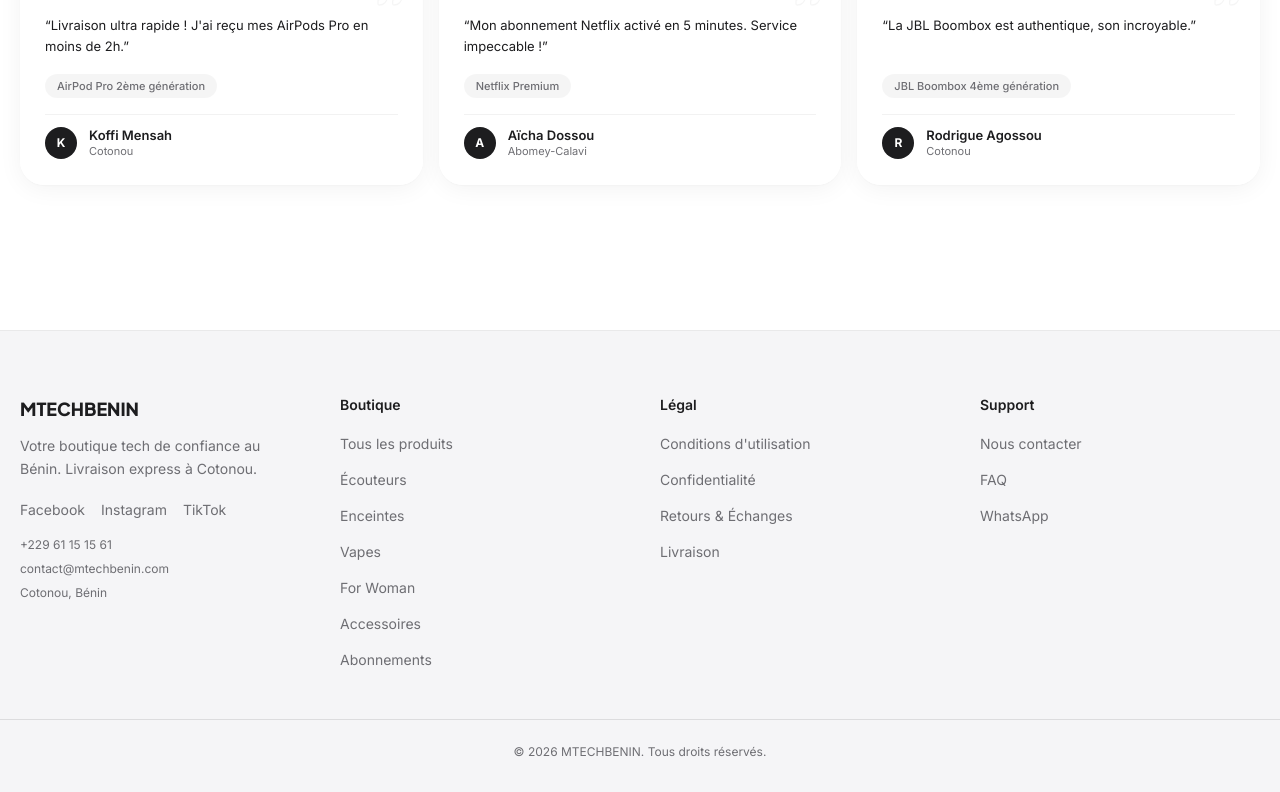
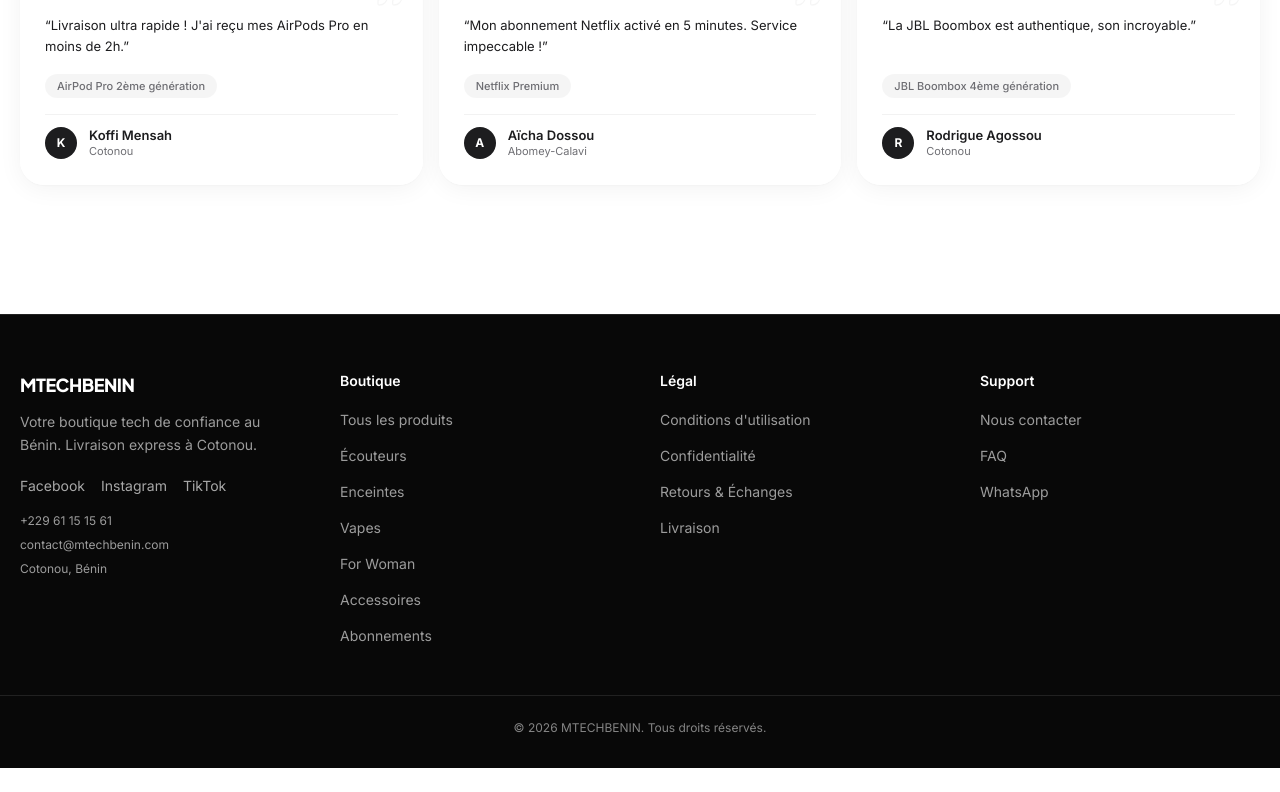
Before and after one commit to ganseemmanuelfrancoisxavier-prog/mtechbenin-frontend, a Next.js app: page / in a window 1280 px wide. Shown: the part 2162-2954 px from the top of the page. After the commit the page ends 2930 px from the top, so only its background shows below. Built offline with nearby package versions, Linux system fonts and the light colour scheme; no server answers.

Commit message:
Apply premium MTECHBENIN storefront redesign

```diff
--- a/src/components/layout/Footer.js
+++ b/src/components/layout/Footer.js
@@ -46,14 +46,14 @@
   ];
 
   return (
-    <footer className="bg-apple-gray border-t border-black/5 pt-16 pb-8 mt-20">
-      <div className="max-w-7xl mx-auto px-5 grid grid-cols-2 md:grid-cols-4 gap-10">
+    <footer className="mt-16 w-full border-t border-white/10 bg-[#080808] pt-14 pb-8 text-white">
+      <div className="mx-auto grid max-w-7xl grid-cols-2 gap-x-8 gap-y-10 px-5 md:grid-cols-4 md:gap-10">
         {/* Colonne 1 — Infos boutique */}
         <div className="col-span-2 md:col-span-1">
-          <span className="font-display font-black text-lg text-apple-black">
+          <span className="font-display text-lg font-black tracking-tight text-white">
             {mounted ? shopName : "MTECHBENIN"}
           </span>
-          <p className="mt-3 text-sm text-apple-mid leading-relaxed max-w-xs">
+          <p className="mt-3 max-w-xs text-sm leading-relaxed text-white/60">
             {mounted
               ? shopSlogan
               : "Votre boutique tech de confiance au Bénin."}
@@ -65,7 +65,7 @@
                 href={s.href}
                 target="_blank"
                 rel="noreferrer"
-                className="text-sm text-apple-mid hover:text-apple-black transition-colors"
+                className="text-sm text-white/65 transition-colors hover:text-white"
               >
                 {s.label}
               </a>
@@ -78,7 +78,7 @@
                   href={`https://wa.me/${shopWhatsapp.replace(/\s/g, "")}`}
                   target="_blank"
                   rel="noreferrer"
-                  className="flex items-center gap-1.5 text-[12px] text-apple-mid hover:text-apple-black transition-colors"
+                className="flex items-center gap-1.5 text-[12px] text-white/60 transition-colors hover:text-white"
                 >
                   {shopWhatsapp}
                 </a>
@@ -86,13 +86,13 @@
               {shopEmail && (
                 <a
                   href={`mailto:${shopEmail}`}
-                  className="flex items-center gap-1.5 text-[12px] text-apple-mid hover:text-apple-black transition-colors"
+                className="flex items-center gap-1.5 text-[12px] text-white/60 transition-colors hover:text-white"
                 >
                   {shopEmail}
                 </a>
               )}
               {shopAddress && (
-                <p className="flex items-center gap-1.5 text-[12px] text-apple-mid">
+                <p className="flex items-center gap-1.5 text-[12px] text-white/60">
                   {shopAddress}
                 </p>
               )}
@@ -125,7 +125,7 @@
           },
         ].map((col) => (
           <div key={col.title}>
-            <h4 className="text-apple-black font-semibold text-sm mb-4">
+            <h4 className="mb-4 text-sm font-semibold text-white">
               {col.title}
             </h4>
             <ul className="space-y-3">
@@ -133,7 +133,7 @@
                 <li key={link.label}>
                   <Link
                     href={link.href || "#"}
-                    className="text-sm text-apple-mid hover:text-apple-black transition-colors"
+                    className="text-sm text-white/60 transition-colors hover:text-white"
                   >
                     {link.label}
                   </Link>
@@ -145,8 +145,8 @@
       </div>
 
       {/* Bottom bar */}
-      <div className="max-w-7xl mx-auto px-5 mt-12 pt-6 border-t border-black/10 flex items-center justify-center">
-        <p className="text-xs text-apple-mid">
+      <div className="mx-auto mt-12 flex max-w-7xl items-center justify-center border-t border-white/10 px-5 pt-6">
+        <p className="text-xs text-white/50">
           © 2026 {mounted ? shopName : "MTECHBENIN"}. Tous droits réservés.
         </p>
       </div>
```
